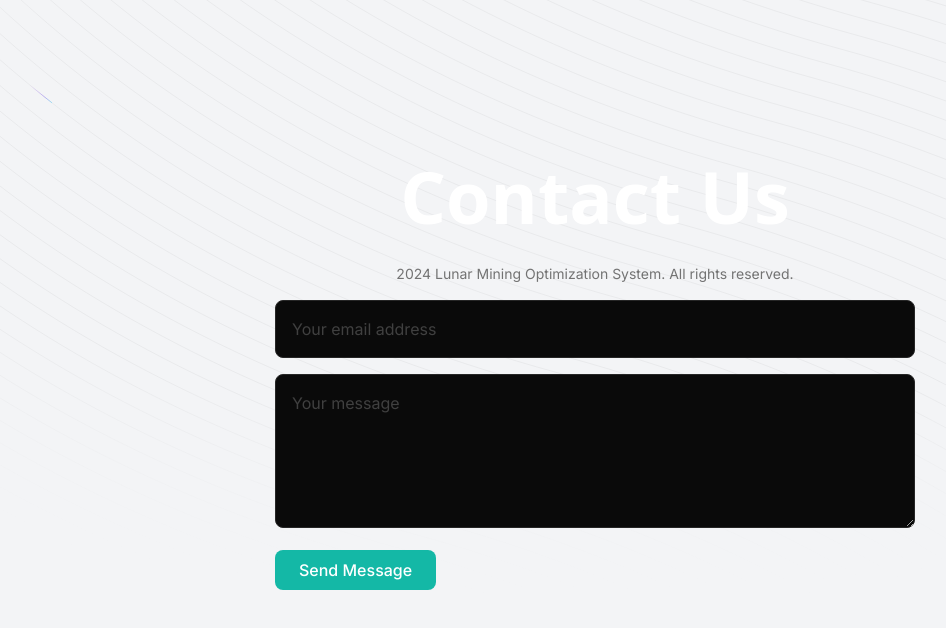
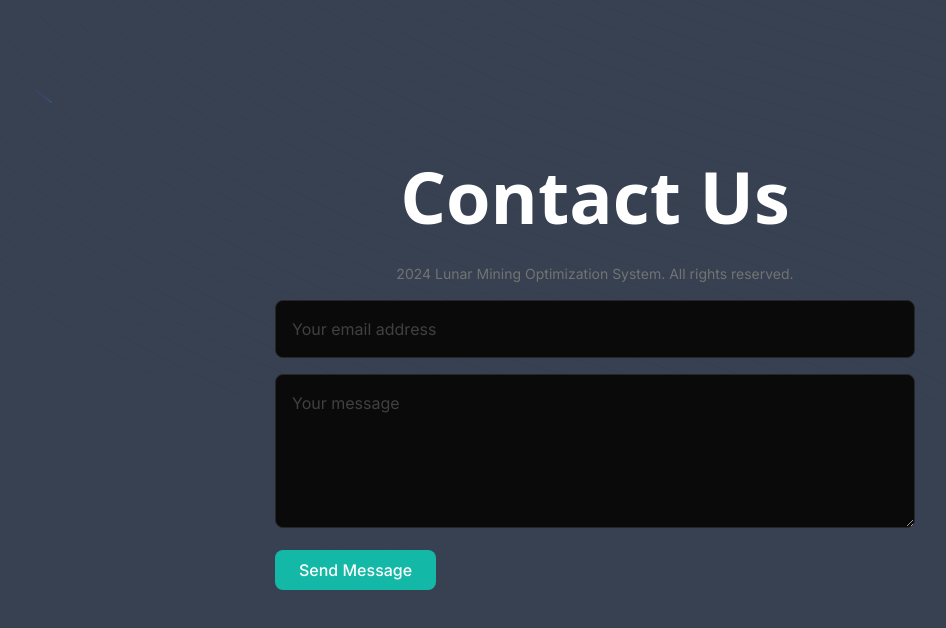
Before and after one commit to DibbayajyotiRoy/Lunar-Mining-Project-HACKATHON-2024-, a Next.js app: page /contact in a window 1280 px wide. Shown: the top 628 px of the page, without its empty margins (45-991 px from the left). Built offline with nearby package versions, Linux system fonts and the light colour scheme.

Commit message:
CONTACT PAGE CHANGES

```diff
--- a/src/app/contact/page.tsx
+++ b/src/app/contact/page.tsx
@@ -13,7 +13,7 @@ function ContactUs() {
   };
 
   return (
-    <div className="min-h-screen bg-gray-100 dark:bg-gray-900 py-12 pt-36 relative">
+    <div className="min-h-screen bg-gray-700 dark:bg-gray-900 py-12 pt-36 relative">
       {' '}
       {/* Ensure the container is relative */}
       {/* BackgroundBeams with adjusted z-index */}
```
